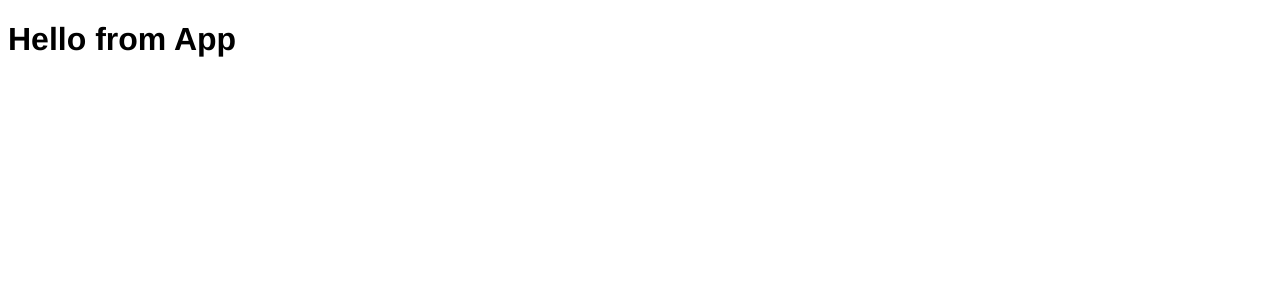
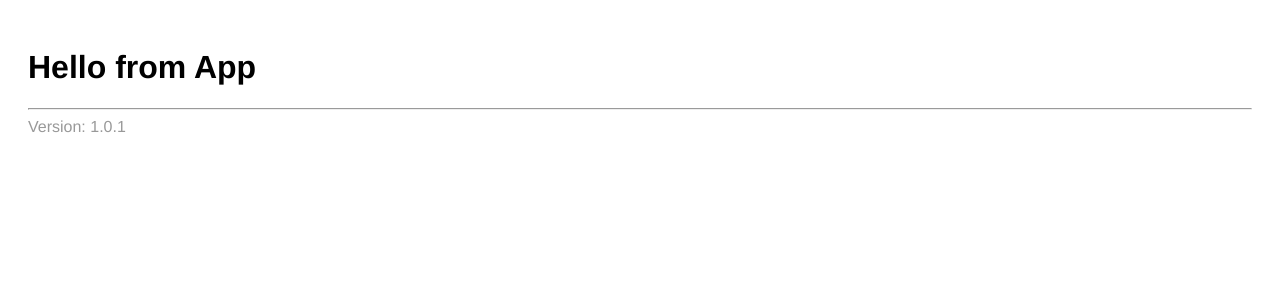
Before and after one commit to tcrosen/minimal-react-starter, a React app: page / in a window 1280 px wide. Shown: the top 300 px of the page. Built offline with nearby package versions, Linux system fonts and the light colour scheme.

Commit message:
Lots of cleanup and documentation

```diff
--- a/package.json
+++ b/package.json
@@ -1,6 +1,6 @@
 {
   "name": "node-recipes",
-  "version": "1.0.0",
+  "version": "1.0.1",
   "description": "",
   "main": "index.js",
   "scripts": {
--- a/src/components/App.js
+++ /dev/null
@@ -1,12 +0,0 @@
-import React, { Component } from 'react';
-import './App.scss';
-
-export default class App extends Component {
-  render() {
-    return (
-      <div>
-        <h1>Hello from App</h1>
-      </div>
-    );
-  }
-}
--- a/src/components/App.scss
+++ /dev/null
@@ -1,3 +0,0 @@
-body {
-  font-family: 'Helvetica', sans-serif;
-}
--- /dev/null
+++ b/src/components/App/App.js
@@ -0,0 +1,46 @@
+import React, { Component } from 'react';
+import './App.scss';
+import Version from '../Version/Version.js';
+
+// --------------------------------------------------------------------------
+// Tip:
+//
+// Webpack is going to read this file during each build and store the JSON
+// into the variable appInfo. Webpack also wraps each module so no globals leak
+// out, meaning `appInfo` will be a private variable available to the Component
+// at runtime. If you ran this with `npm start`, you can go edit that file
+// right now and the value will change in the browser.
+// --------------------------------------------------------------------------
+const appInfo = require('../../../package.json');
+
+export default class App extends Component {
+  // --------------------------------------------------------------------------
+  // Tip:
+  //
+  // It is good practice to always call the parent/super class contructor
+  // to pass along props (even if you don't have any right now).
+  // --------------------------------------------------------------------------
+  constructor(props) {
+    super(props);
+  }
+
+  getPackageVersion() {
+    return appInfo.version;
+  }
+
+  // --------------------------------------------------------------------------
+  // Tip:
+  //
+  // A render method is all you technically need to render a Component.
+  // You have access to the rest of the class with `this`.
+  // --------------------------------------------------------------------------
+  render() {
+    return (
+      <div>
+        <h1>Hello from App</h1>
+        <hr/>
+        <Version version={this.getPackageVersion()}/>
+      </div>
+    );
+  }
+}
--- /dev/null
+++ b/src/components/App/App.scss
@@ -0,0 +1,5 @@
+body {
+  font-size: 16px;
+  font-family: 'Helvetica Neue', 'Helvetica', Arial, sans-serif;
+  padding: 20px;
+}
--- /dev/null
+++ b/src/components/Version/Version.js
@@ -0,0 +1,16 @@
+import React, { Component } from 'react';
+import './Version.scss';
+
+export default class Version extends Component {
+  constructor(props) {
+    super(props);
+  }
+
+  render() {
+    return (
+      <div className="Version">
+        Version: {this.props.version}
+      </div>
+    );
+  }
+}
--- /dev/null
+++ b/src/components/Version/Version.scss
@@ -0,0 +1,3 @@
+.Version {
+  color: #999;
+}
--- a/src/index.html
+++ b/src/index.html
@@ -6,6 +6,6 @@
   </head>
   <body>
     <div id="app"></div>
-    <script src="bundle.js"></script>
+    <script src="app.js"></script>
   </body>
 </html>
--- a/src/index.js
+++ b/src/index.js
@@ -1,8 +1,24 @@
 import React from 'react';
-import ReactDOM from 'react-dom';
-import App from './components/App';
+import { render } from 'react-dom';
+// Note: This is an intentionally verbose way of importing local files.
+// It will be cleaned up in more advanced iterations of this project.
+import App from './components/App/App.js';
 
-ReactDOM.render(
-  <App/>,
+// --------------------------------------------------------------------------
+// Tip:
+//
+// Note that the render() method was imported from react-dom
+// instead of importing the entire libary like this:
+//
+// import ReactDOM from 'react-dom'
+// ReactDOM.render(...)
+//
+// This is considered good practice with ES6 modules. It makes
+// your code more declaritive for humans, also enables AST mechanisms, which
+// means build tools can learn to only include what is necessary in your
+// distributed package for production use.  Amongst other things...
+// --------------------------------------------------------------------------
+render(
+  <App />,
   document.getElementById('app')
 );
--- a/webpack.config.js
+++ b/webpack.config.js
@@ -2,7 +2,7 @@ var path = require('path');
 
 module.exports = {
   entry: {
-    bundle: './src/index.js'
+    app: './src/index.js'
   },
 
   output: {
```
Also changed, not shown: src/components/App/README.md (added), src/components/Version/README.md (added), 1 other file (tests, documents, lock files or other folders).
